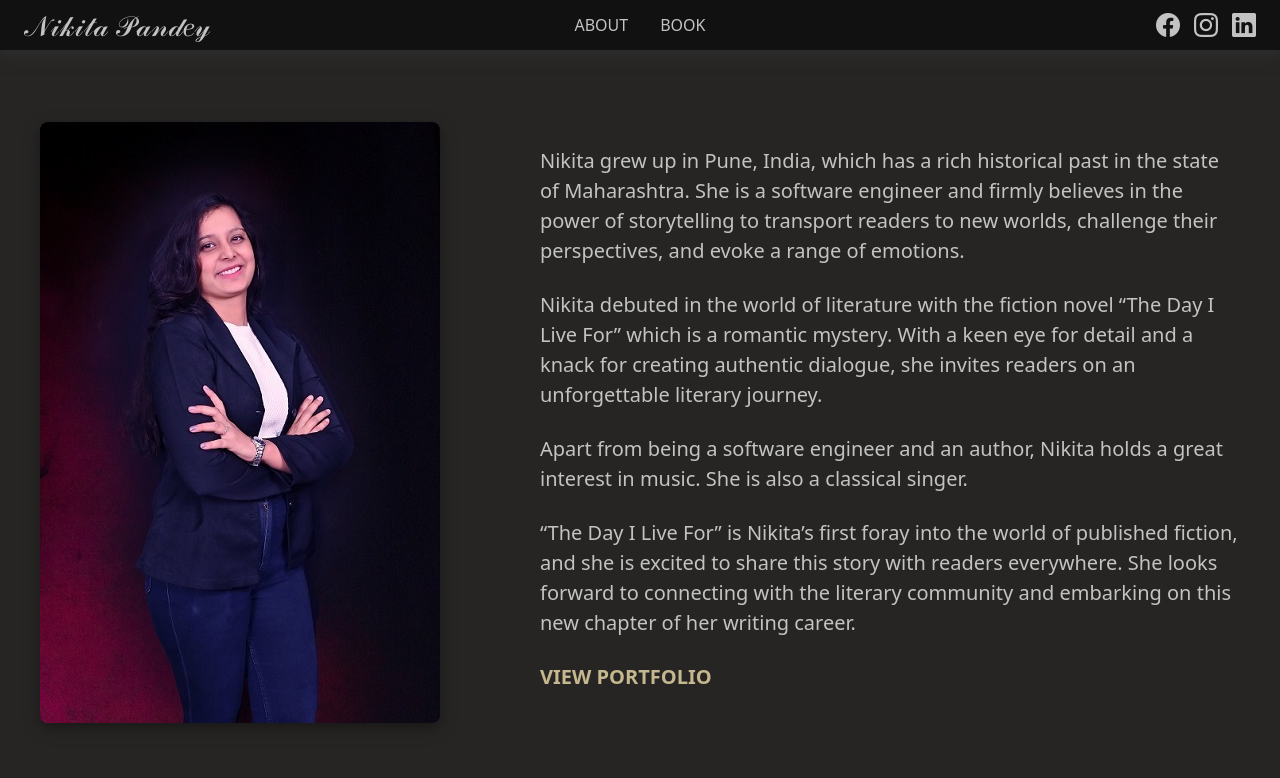
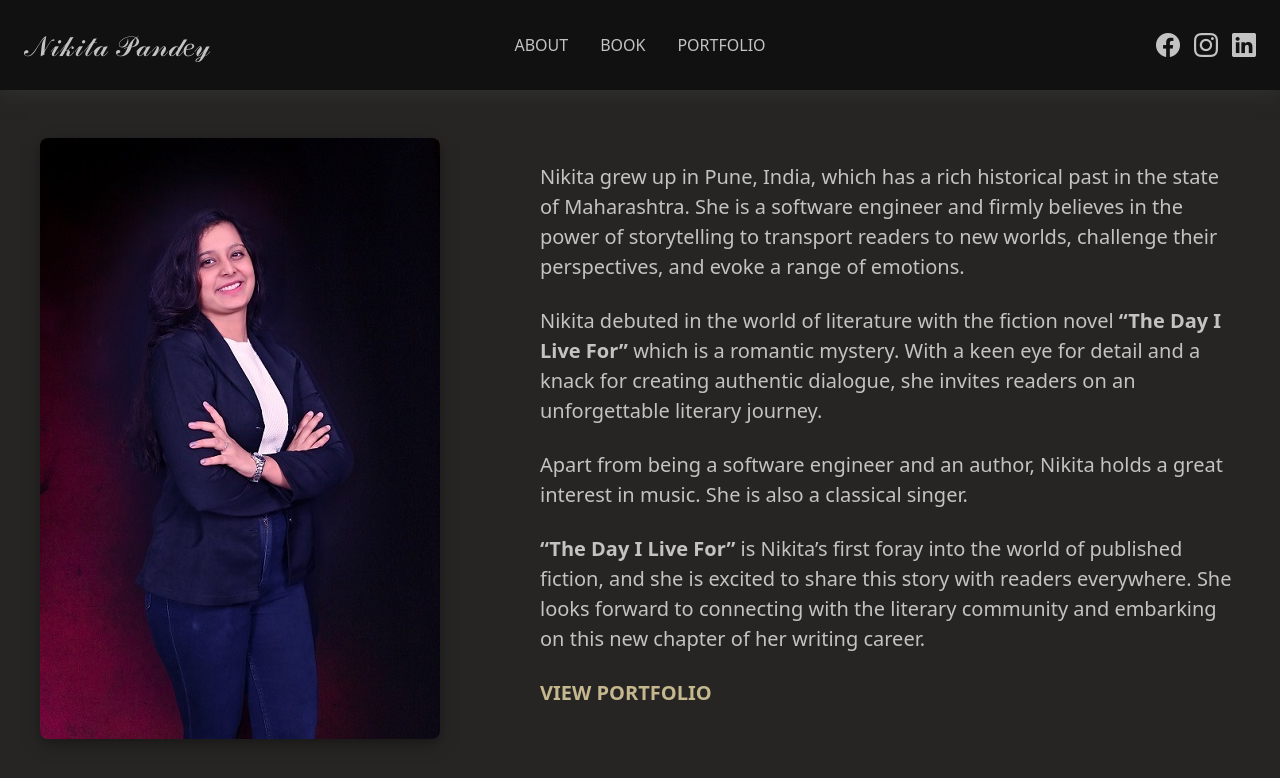
Before and after one commit to NikitaPandey21/authorWebPage, an Angular app: page / in a window 1280 px wide. Shown: the top 778 px of the page. Built offline with nearby package versions, Linux system fonts and the light colour scheme.

Commit message:
Smooth scrolling and transition

```diff
--- a/src/app/app.component.html
+++ b/src/app/app.component.html
@@ -1,10 +1,11 @@
 <div class="app-container d-flex flex-column">
-    <header class="app-header d-flex justify-content-between align-items-center py-1 px-4">
+    <div class="app-header d-flex justify-content-between align-items-center px-4 py-4">
         <div class="app-author d-flex justify-content-start fs-3">𝒩𝒾𝓀𝒾𝓉𝒶 𝒫𝒶𝓃𝒹𝑒𝓎</div>
         <div class="app-menu">
             <ul class="list-inline my-0 fs-6">
                 <li class="list-inline-item"><a href="#about-author">ABOUT</a></li>
                 <li class="list-inline-item"><a href="#book-section">BOOK</a></li>
+                <li class="list-inline-item"><a href="#author-portfolio">PORTFOLIO</a></li>
             </ul>
         </div>
         <div class="app-link d-flex justify-content-end">
@@ -28,8 +29,8 @@
                 </li>
             </ul>
         </div>
-    </header>
-    <section class="app-content d-flex flex-column flex-grow-1 pt-4">
+    </div>
+    <section class="app-content d-flex flex-column flex-grow-1">
         <div class="app-about d-flex flex-column flex-grow-1 pb-4 px-4">
             <!-- Author -->
             <div id="about-author" class="mb-5">
@@ -44,18 +45,19 @@
                             readers to new worlds, challenge their perspectives, and evoke a range of emotions.
                         </p>
                         <p class="mt-2">
-                            Nikita debuted in the world of literature with the fiction novel “The Day I Live For” which
-                            is a romantic mystery. With a keen eye for detail and a knack for creating authentic
-                            dialogue, she invites readers on an unforgettable literary journey.
+                            Nikita debuted in the world of literature with the fiction novel <strong>“The Day I Live
+                                For”</strong> which is a romantic mystery. With a keen eye for detail and a knack for
+                            creating authentic dialogue, she invites readers on an unforgettable literary journey.
                         </p>
                         <p class="mt-2">
                             Apart from being a software engineer and an author, Nikita holds a great interest in music.
                             She is also a classical singer.
                         </p>
                         <p class="mt-2">
-                            “The Day I Live For” is Nikita’s first foray into the world of published fiction, and she is
-                            excited to share this story with readers everywhere. She looks forward to connecting with
-                            the literary community and embarking on this new chapter of her writing career.
+                            <strong>“The Day I Live For”</strong> is Nikita’s first foray into the world of published
+                            fiction, and she is excited to share this story with readers everywhere. She looks forward
+                            to connecting with the literary community and embarking on this new chapter of her writing
+                            career.
                         </p>
                         <p class="mt-2">
                             <a href="#author-portfolio" class="portfolio-link">VIEW PORTFOLIO</a>
@@ -101,13 +103,14 @@
                 <div class="d-flex flex-column">
                     <div class="fs-1 text-center my-5">Portfolio</div>
                     <div class="portfolio-images d-flex flex-wrap my-5">
-                        <img class="portfolio-img m-2" *ngFor="let imgName of portfolioImages"
-                            [src]="'/assets/' + imgName" />
+                        <div class="portfolio-img-card m-2" *ngFor="let imgName of portfolioImages">
+                            <img class="portfolio-img" [src]="'/assets/' + imgName" />
+                        </div>
                     </div>
                 </div>
             </div>
         </div>
-        <footer class="app-footer text-center align-items-end py-1 px-4 mt-5">
+        <footer class="app-footer text-center align-items-end py-2 px-4 mt-5">
             &copy; 2023 Nikita Pandey. All rights reserved.
         </footer>
     </section>
--- a/src/app/app.component.scss
+++ b/src/app/app.component.scss
@@ -5,7 +5,6 @@
     .app-header {
         background-color: #111;
         box-shadow: 0px 6px 16px #333333ba;
-        height: 100px;
 
         .app-author {
             width: 300px;
@@ -50,6 +49,7 @@
 
     .app-content {
         overflow-x: auto;
+        scroll-behavior: smooth;
 
         #about-author {
             .author-img {
@@ -127,15 +127,28 @@
             .portfolio-images {
                 width: 1200px;
 
-                .portfolio-img {
-                    width: 284px;
+                .portfolio-img-card {
                     box-shadow: 0 4px 8px 0 rgba(0, 0, 0, 0.2), 0 6px 20px 0 rgba(0, 0, 0, 0.19);
+                    overflow: hidden;
+
+                    .portfolio-img {
+                        width: 284px;
+                        cursor: pointer;
+                        opacity: 0.9;
+                        transform: scale(1);
+                        transition: 0.5s;
+
+                        &:hover {
+                            opacity: 0.5;
+                            transform: scale(1.1);
+                        }
+                    }
                 }
             }
         }
 
         .app-footer {
-            font-size: 0.75rem;
+            font-size: 1rem;
             background-color: #111;
             box-shadow: 0px -6px 16px #333333ba;
         }
```
